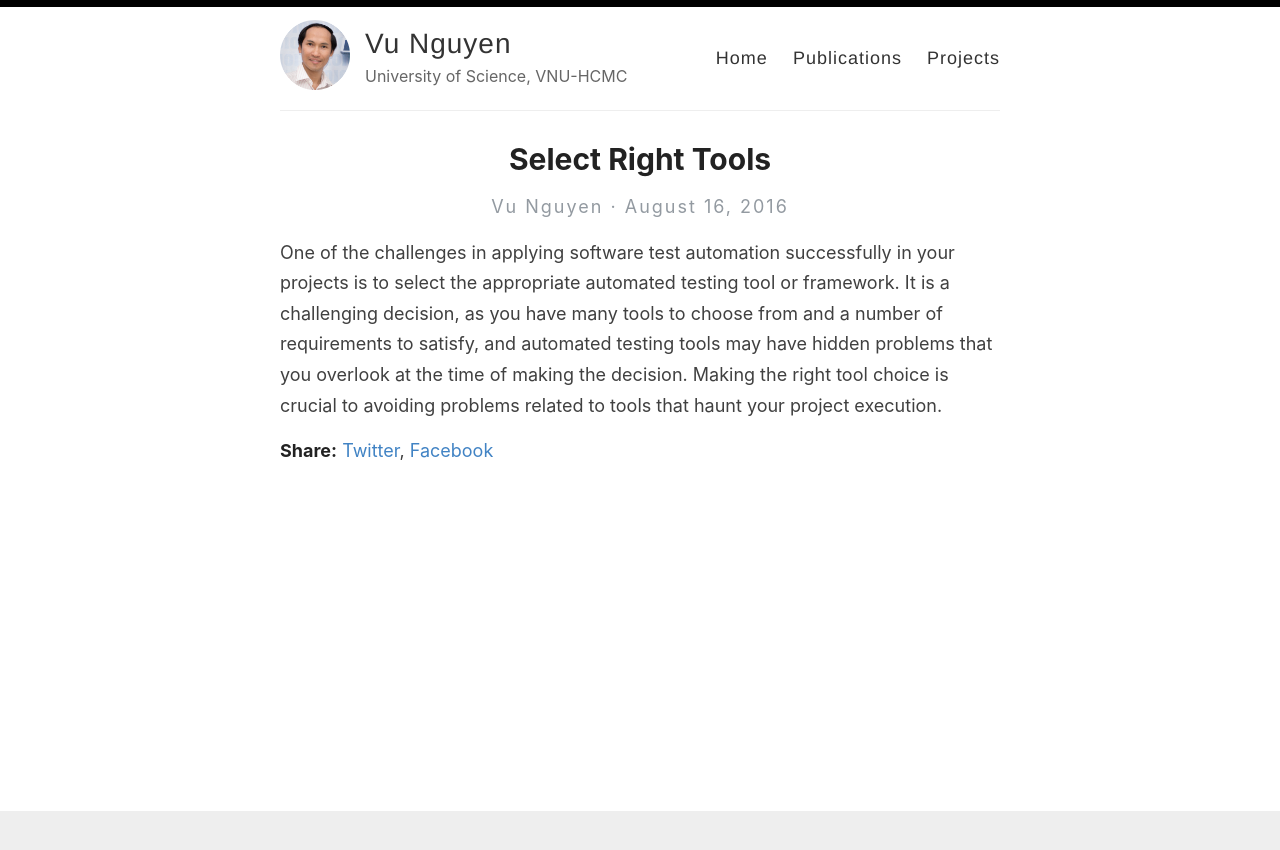
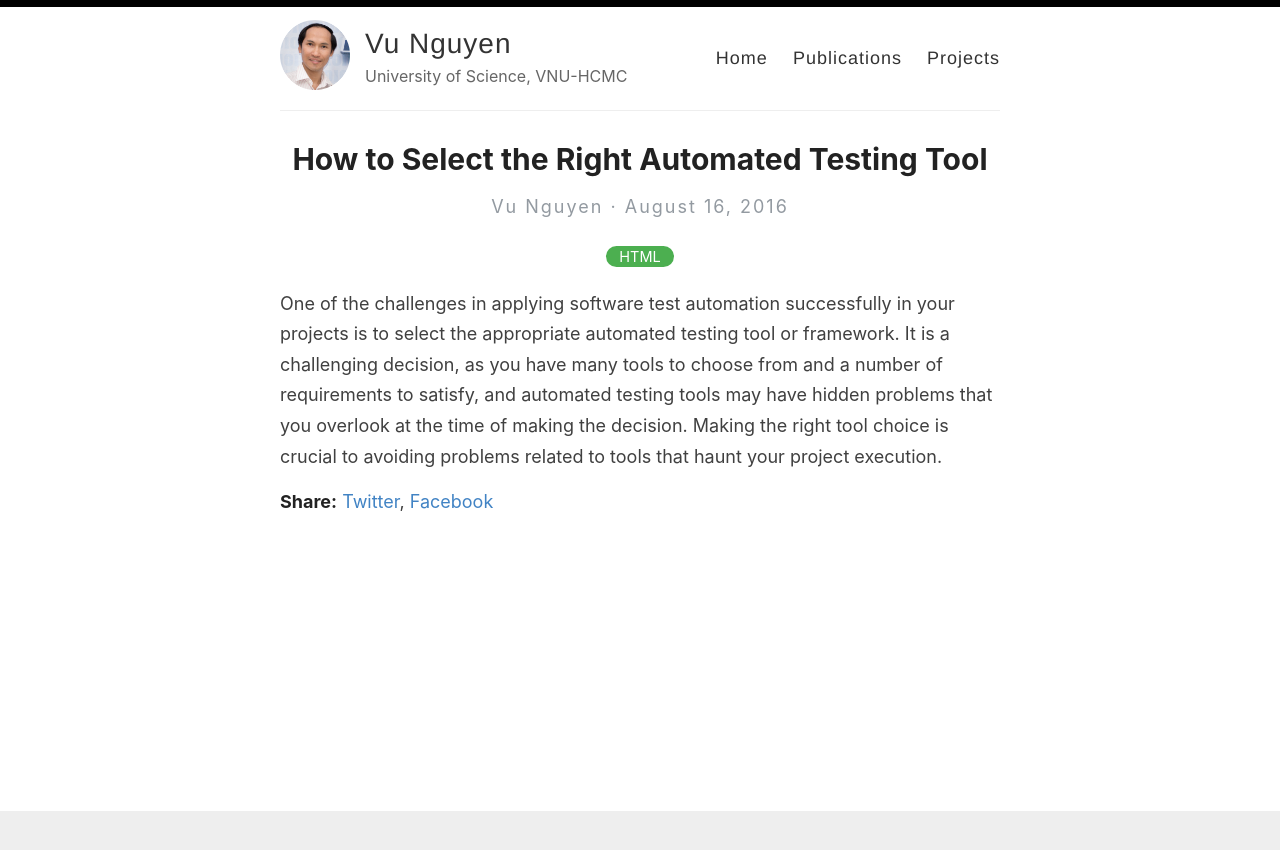
Before and after one commit to vuqngit/vuqngit.github.io, a Jekyll site: the page built from _posts/2016-08-16-Select-Right-Tools.md, in a window 1280 px wide. Shown: the top 850 px of the page. Built offline with Jekyll 4.4.1, drawn with Linux system fonts in a browser that asks for light colours; our own code applies the rules of GitHub Pages for plain Markdown files; part of the change alters nothing that is shown.

Commit message:
Update 2016-08-16-Select-Right-Tools.md

```diff
--- a/_posts/2016-08-16-Select-Right-Tools.md
+++ b/_posts/2016-08-16-Select-Right-Tools.md
@@ -1 +1,8 @@
+---
+layout: post
+title:  How to Select the Right Automated Testing Tool
+categories: [HTML]
+excerpt: One of the challenges in applying software test automation successfully in your projects is to select the appropriate automated testing tool or framework. It is a challenging decision, as you have many tools to choose from and a number of requirements to satisfy, and automated testing tools may have hidden problems that you overlook at the time of making the decision.
+---
+
 One of the challenges in applying software test automation successfully in your projects is to select the appropriate automated testing tool or framework. It is a challenging decision, as you have many tools to choose from and a number of requirements to satisfy, and automated testing tools may have hidden problems that you overlook at the time of making the decision. Making the right tool choice is crucial to avoiding problems related to tools that haunt your project execution.
```
